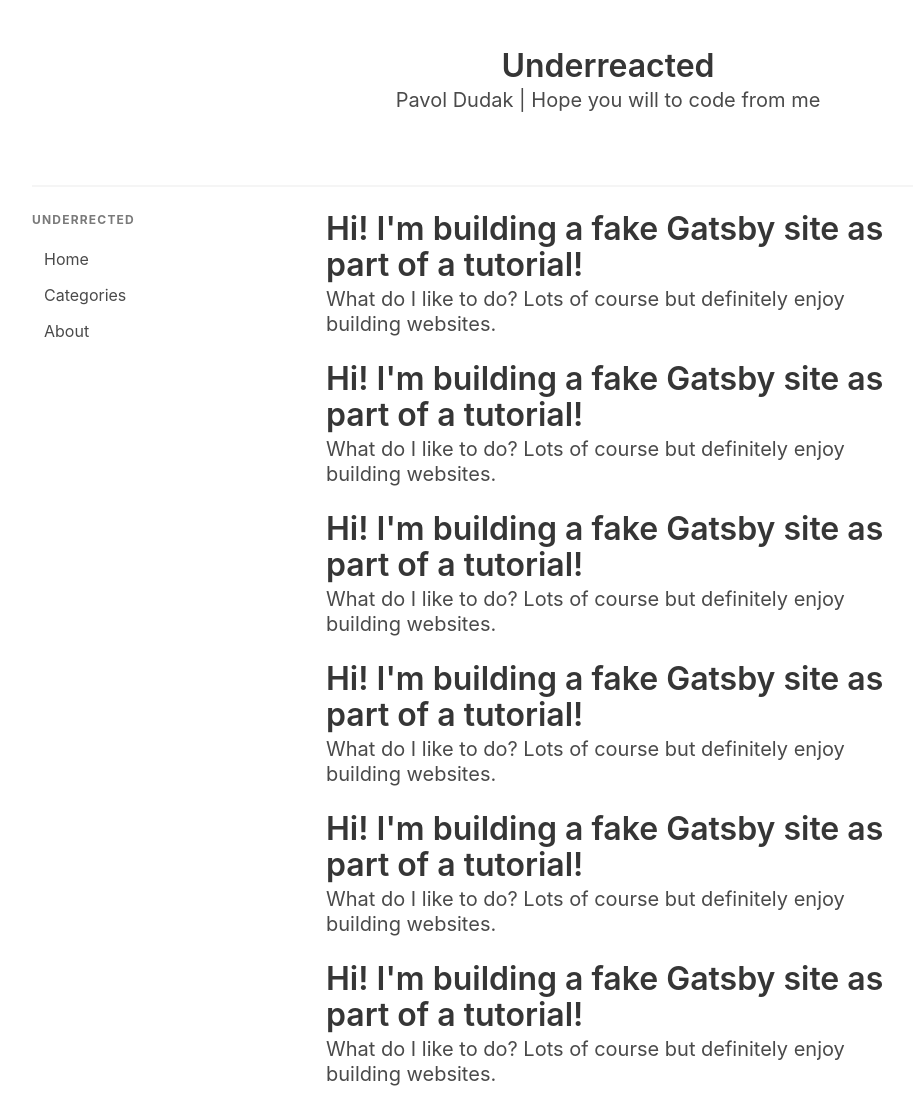
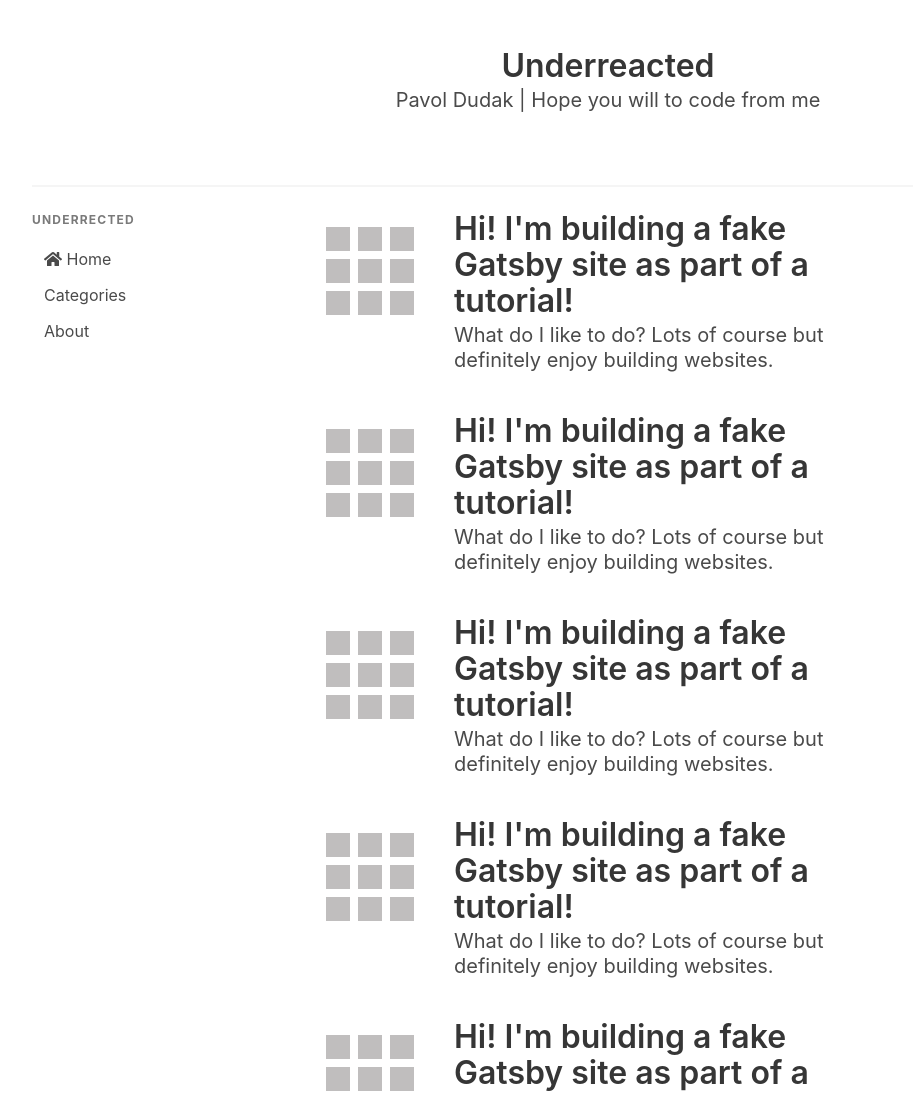
Before and after one commit to dudakp/portfolio-blog, a Gatsby site: page /blog in a window 1280 px wide. Shown: the top 1094 px of the page, without its empty margins (32-945 px from the left). Built offline with nearby package versions, Linux system fonts and the light colour scheme; Gatsby itself is replaced by a stand-in of ours.

Commit message:
added basic icon generator for articles

```diff
--- a/package.json
+++ b/package.json
@@ -27,6 +27,12 @@
     "test": "echo \"Error: no test specified\" && exit 1"
   },
   "devDependencies": {
+    "eslint": "^6.8.0",
+    "eslint-config-airbnb": "^18.0.1",
+    "eslint-plugin-import": "^2.20.1",
+    "eslint-plugin-jsx-a11y": "^6.2.3",
+    "eslint-plugin-react": "^7.18.2",
+    "eslint-plugin-react-hooks": "^1.7.0",
     "prettier": "^1.14.2"
   },
   "repository": {
--- a/src/components/layouts/blogLayout.js
+++ b/src/components/layouts/blogLayout.js
@@ -1,11 +1,7 @@
-import React from 'react'
-import '../../styles/blogLayout.scss'
-
-// const ListLink = props => (
-//   <li style={{ display: `inline-block`, marginRight: `1rem` }}>
-//     <Link to={props.to}>{props.children}</Link>
-//   </li>
-// )
+import { faHome } from '@fortawesome/free-solid-svg-icons';
+import { FontAwesomeIcon } from '@fortawesome/react-fontawesome';
+import React from 'react';
+import '../../styles/blogLayout.scss';
 
 const SideMenu = props => (
   <div class="menu sticky">
@@ -14,7 +10,7 @@ const SideMenu = props => (
     </p>
     <ul id="menu" class="menu-list">
       <li>
-        <a href="#basic">Home</a>
+        <a href="#basic"><FontAwesomeIcon icon={faHome}></FontAwesomeIcon> Home</a>
       </li>
       <li>
         <a href="#keyword">Categories</a>
--- /dev/null
+++ b/src/components/utils/iconGenerator.js
@@ -0,0 +1,16 @@
+import React from 'react'
+import '../../styles/iconGenerator.scss'
+
+export default props => (
+  <div className="article-icon">
+    {props.hashMatrix.map(row => (
+      <div className="columns icon-row">
+        {row.map(() => (
+          <div className="column icon-col">
+            <div className="column icon-pixel"></div>
+          </div>
+        ))}
+      </div>
+    ))}
+  </div>
+)
--- a/src/pages/blog.js
+++ b/src/pages/blog.js
@@ -1,10 +1,21 @@
 import React from 'react'
 import BlogLayout from '../components/layouts/blogLayout.js'
+import BlogIcon from '../components/utils/iconGenerator'
 
 const Item = () => (
   <>
-    <div className="columns">
-      <div className="column">
+    <div className="columns article-item">
+      <div className="column is-narrow is-vcentered is-hidden-mobile ">
+        <BlogIcon
+          hashMatrix={[
+            [1, 2, 3],
+            [4, 5, 6],
+            [7, 8, 9],
+          ]}
+        ></BlogIcon>
+        {/* <FontAwesomeIcon icon={faBraille}></FontAwesomeIcon> */}
+      </div>
+      <div className="column ">
         <h1 className="title">
           Hi! I'm building a fake Gatsby site as part of a tutorial!
         </h1>
--- a/src/styles/blogLayout.scss
+++ b/src/styles/blogLayout.scss
@@ -1,3 +1,6 @@
+$debug-box-background: rgba(195, 104, 255, 0.5);
+$debug-box-with-text-background: rgba(77, 94, 255, 0.5);
+
 .blog-title {
   background-color: rgba(222, 222, 222, .5);
   padding: .3rem 0 1rem 1rem;
@@ -9,6 +12,17 @@
   top: 3rem;
 }
 
+.debug-show-box {
+  background-color: $debug-box-background;
+}
+
+.debug-show-box-text {
+  background-color: $debug-box-with-text-background;
+}
+
+.article-item {
+  padding-bottom: 1rem;
+}
 
 .sidemenu {
   margin-top: 15%;
--- /dev/null
+++ b/src/styles/iconGenerator.scss
@@ -0,0 +1,14 @@
+.icon-pixel {
+    background-color: rgba(129, 127, 127, .5);
+}
+
+.article-icon {
+    padding-top: 1rem;
+    padding-right: 2rem;
+}
+
+.icon-col {
+    width: 2rem;
+    height: 2rem;
+    // padding: 1rem;
+}
```
Also changed, not shown: .eslintrc.json (added), 2 other files.
